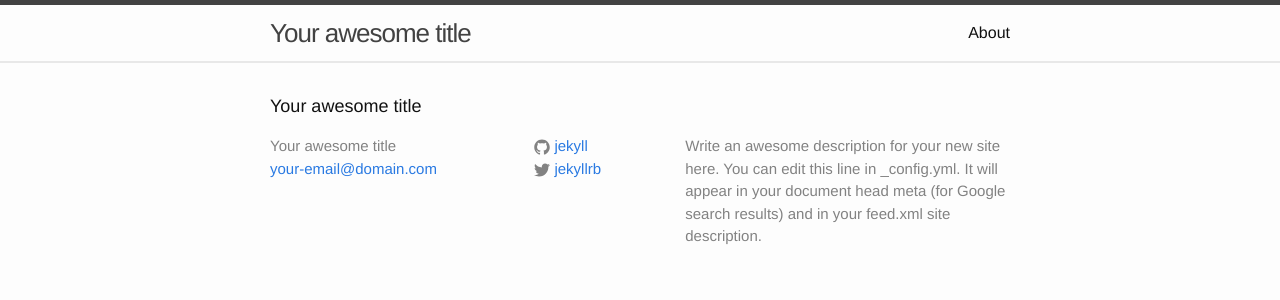
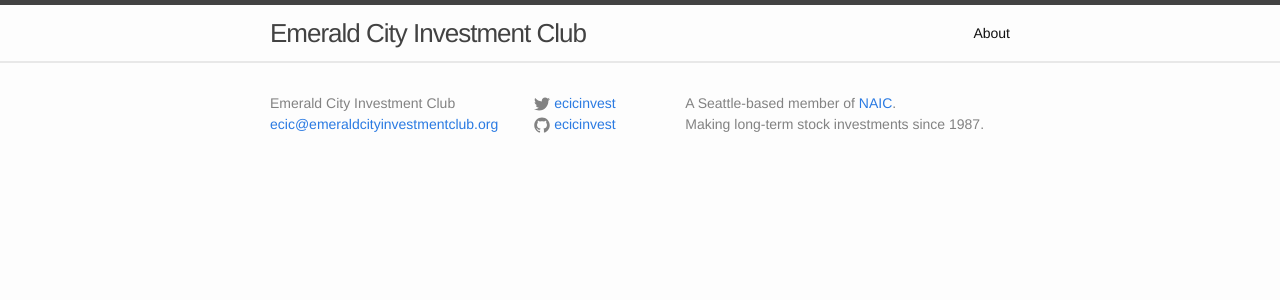
Before and after one commit to EmeraldCityInvestmentClub/emeraldcityinvestmentclub.github.io, a Jekyll site: the page built from index.html, in a window 1280 px wide. Shown: the top 300 px of the page. Built offline with Jekyll 4.4.1, drawn with Linux system fonts in a browser that asks for light colours.

Commit message:
Header and footer

```diff
--- a/_config.yml
+++ b/_config.yml
@@ -6,16 +6,15 @@
 # 'jekyll serve'. If you change this file, please restart the server process.
 
 # Site settings
-title: Your awesome title
-email: your-email@domain.com
+title: Emerald City Investment Club
+email: ecic@emeraldcityinvestmentclub.org
 description: > # this means to ignore newlines until "baseurl:"
-  Write an awesome description for your new site here. You can edit this
-  line in _config.yml. It will appear in your document head meta (for
-  Google search results) and in your feed.xml site description.
+  A Seattle-based member of <a href="https://www.betterinvesting.org">NAIC</a>.<br>
+  Making long-term stock investments since 1987.
 baseurl: "" # the subpath of your site, e.g. /blog
-url: "http://yourdomain.com" # the base hostname & protocol for your site
-twitter_username: jekyllrb
-github_username:  jekyll
+url: "http://emeraldcityinvestmentclub.org" # the base hostname & protocol for your site
+twitter_username: ecicinvest
+github_username:  ecicinvest
 
 # Build settings
 markdown: kramdown
--- a/_includes/footer.html
+++ b/_includes/footer.html
@@ -1,8 +1,6 @@
 <footer class="site-footer">
 
   <div class="wrapper">
-
-    <h2 class="footer-heading">{{ site.title }}</h2>
 
     <div class="footer-col-wrapper">
       <div class="footer-col footer-col-1">
@@ -14,15 +12,15 @@
 
       <div class="footer-col footer-col-2">
         <ul class="social-media-list">
+          {% if site.twitter_username %}
+          <li>
+            {% include icon-twitter.html username=site.twitter_username %}
+          </li>
+          {% endif %}
+
           {% if site.github_username %}
           <li>
             {% include icon-github.html username=site.github_username %}
-          </li>
-          {% endif %}
-
-          {% if site.twitter_username %}
-          <li>
-            {% include icon-twitter.html username=site.twitter_username %}
           </li>
           {% endif %}
         </ul>
--- a/_includes/head.html
+++ b/_includes/head.html
@@ -4,7 +4,7 @@
   <meta name="viewport" content="width=device-width, initial-scale=1">
 
   <title>{% if page.title %}{{ page.title }}{% else %}{{ site.title }}{% endif %}</title>
-  <meta name="description" content="{% if page.excerpt %}{{ page.excerpt | strip_html | strip_newlines | truncate: 160 }}{% else %}{{ site.description }}{% endif %}">
+  <meta name="description" content="{% if page.excerpt %}{{ page.excerpt | strip_html | strip_newlines | truncate: 160 }}{% else %}{{ site.description | strip_html }}{% endif %}">
 
   <link rel="stylesheet" href="{{ "/css/main.css" | prepend: site.baseurl }}">
   <link rel="canonical" href="{{ page.url | replace:'index.html','' | prepend: site.baseurl | prepend: site.url }}">
--- a/_sass/_layout.scss
+++ b/_sass/_layout.scss
@@ -114,7 +114,6 @@
 }
 
 .footer-col-wrapper {
-    font-size: 15px;
     color: $grey-color;
     margin-left: -$spacing-unit / 2;
     @extend %clearfix;
--- a/css/main.scss
+++ b/css/main.scss
@@ -7,7 +7,7 @@
 
 // Our variables
 $base-font-family: "Helvetica Neue", Helvetica, Arial, sans-serif;
-$base-font-size:   16px;
+$base-font-size:   14px;
 $base-font-weight: 400;
 $small-font-size:  $base-font-size * 0.875;
 $base-line-height: 1.5;
```
